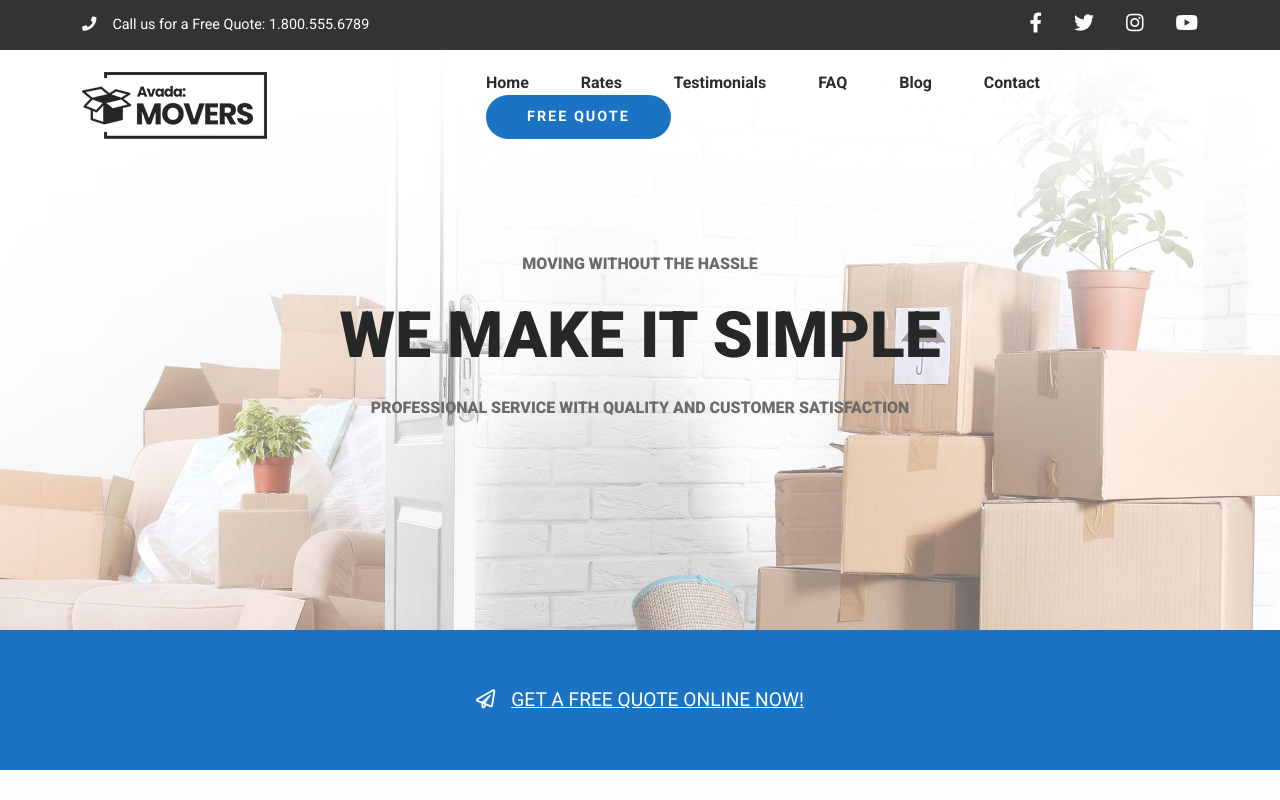
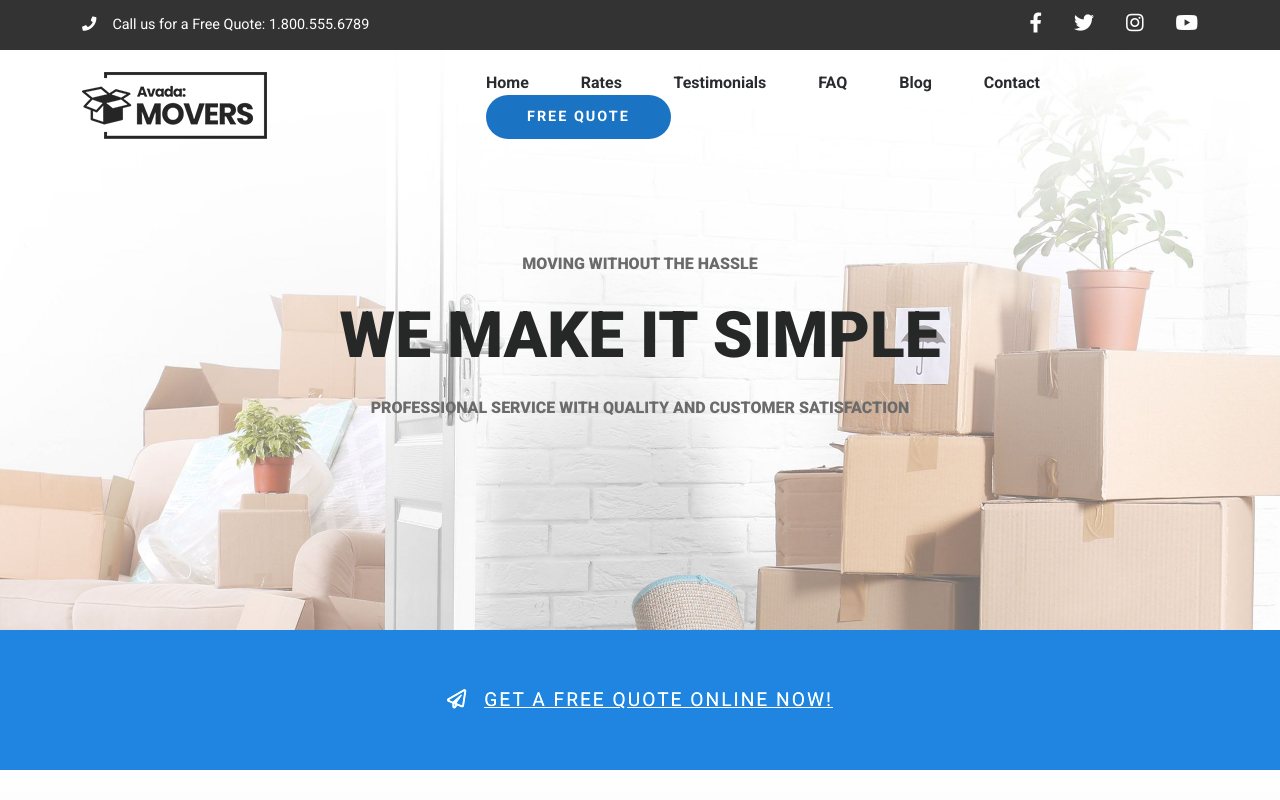
Before and after one commit to Eliana-Abate/proj-html-vuejs, a Vue app: page / in a window 1280 px wide. In both pictures the pointer is over the element "GET A FREE QUOTE ONLINE NOW!". Shown: the top 800 px of the page. Built offline with nearby package versions, Linux system fonts and the light colour scheme.

Commit message:
added hover effect on div.spacer

```diff
--- a/src/assets/scss/_variables.scss
+++ b/src/assets/scss/_variables.scss
@@ -24,5 +24,4 @@ $shark-dark-muted: #292b2f;
 $mantis-light-vibrant: #8fce53;
 
 //Additional color
-$hr-cube: #8be830;
 $primary-color: #333333;
--- a/src/components/Main.vue
+++ b/src/components/Main.vue
@@ -191,7 +191,12 @@ export default {
   background-color: $denim-vibrant;
   color: $white;
   font-size: 1.2em;
-  span:hover {
+  letter-spacing: 2px;
+}
+
+.spacer:hover {
+  filter: brightness(1.15);
+  span {
     text-decoration: underline;
   }
 }
@@ -236,7 +241,7 @@ export default {
 .hr-spacer {
   width: 75%;
   height: 0.5px;
-  background-color: $hr-cube;
+  background-color: $oslo-gray;
 }
 
 #testimonials {
```
Also changed, not shown: 6 other files (tests, documents, lock files or other folders).
